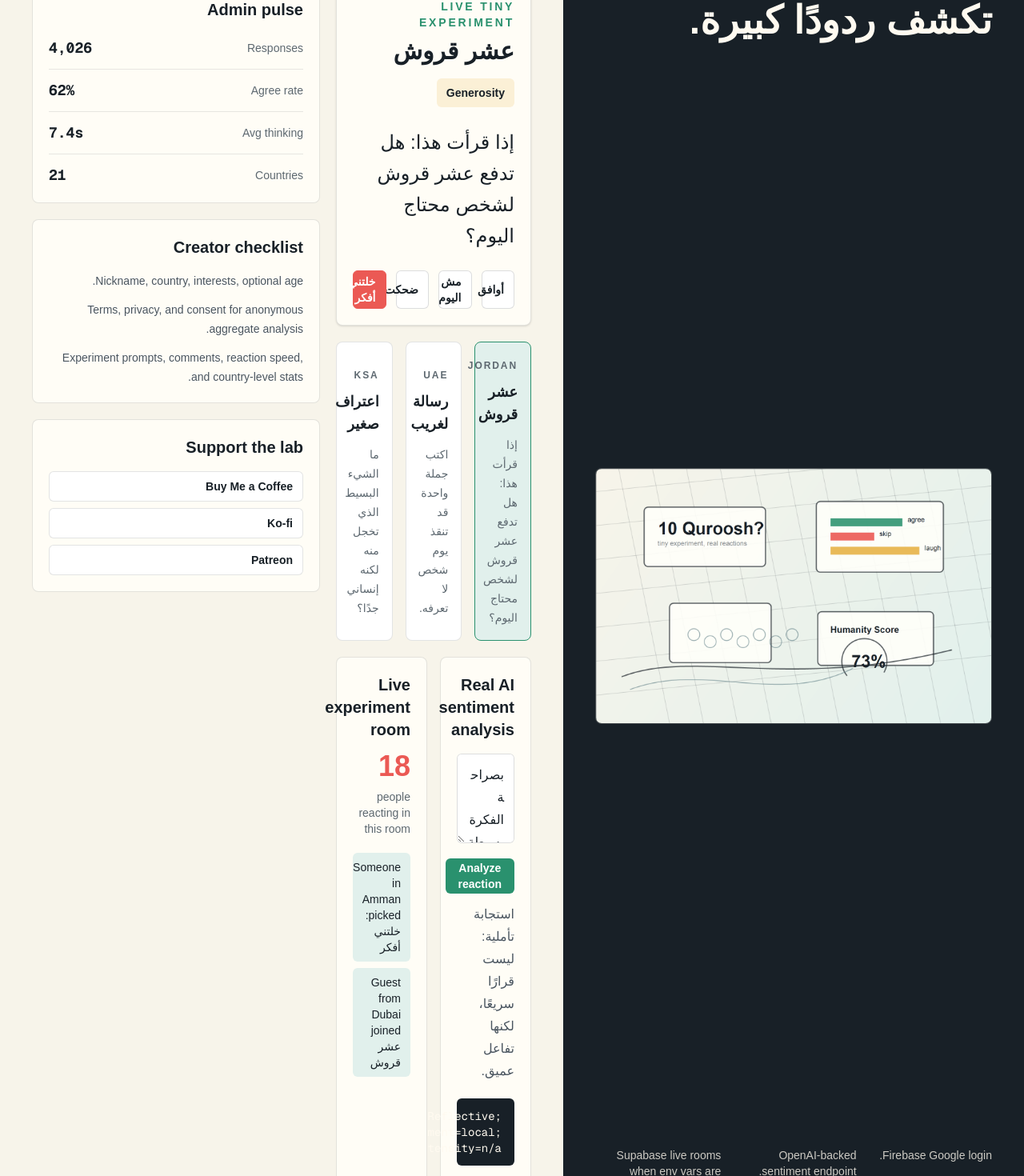
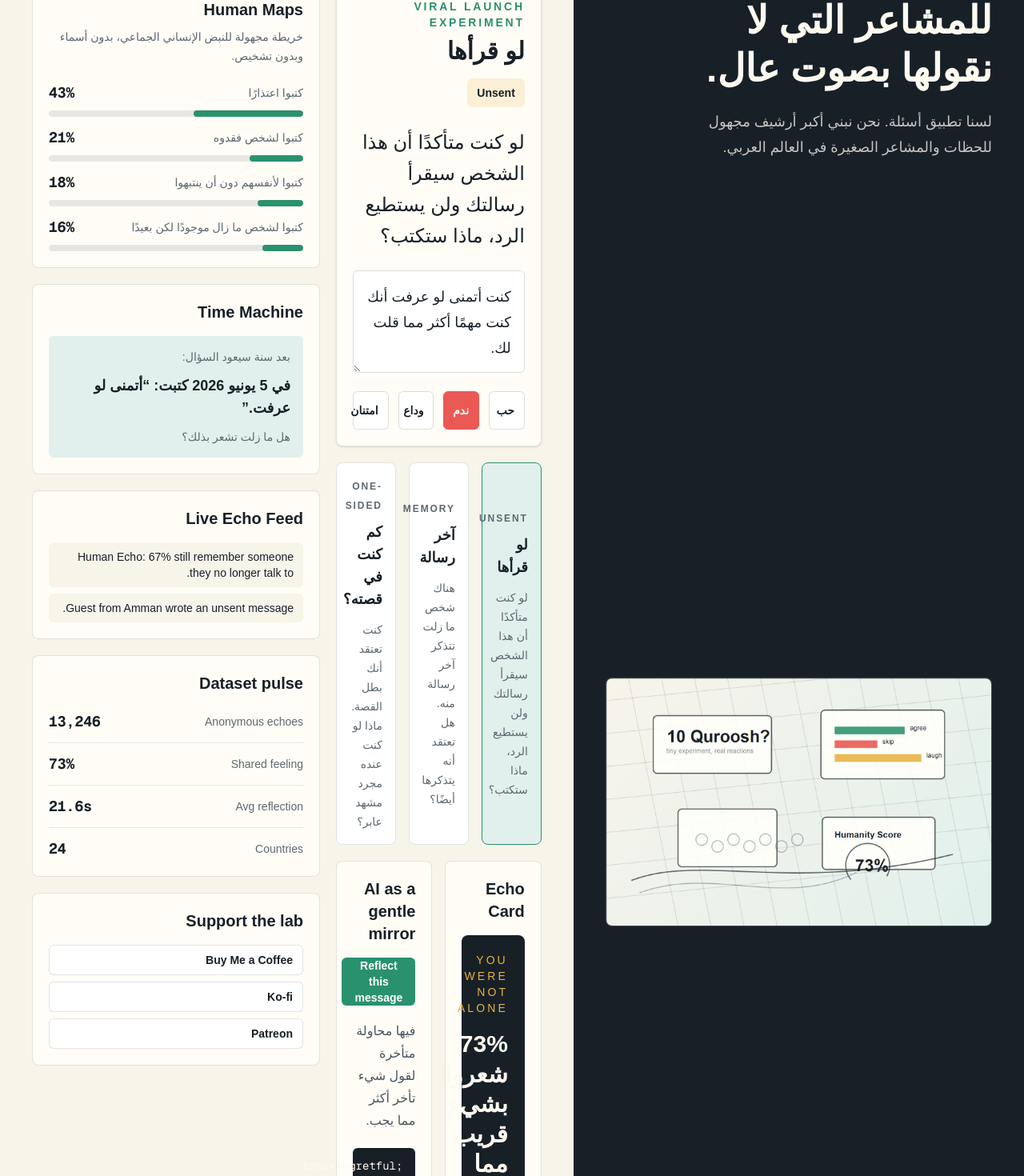
Before and after one commit to kazoya/HumanBits, a Next.js app: page / in a window 1280 px wide. Shown: the part 120-1590 px from the top of the page at 80% size. Built offline with nearby package versions, Linux system fonts and the light colour scheme; no server answers.

Commit message:
Position HumanBits around Human Echo

```diff
--- a/src/app/api/experiments/route.ts
+++ b/src/app/api/experiments/route.ts
@@ -2,33 +2,46 @@ import { NextResponse } from "next/server";
 
 const experiments = [
   {
-    id: "ten-quroosh",
-    title: "عشر قروش",
-    prompt: "هل تدفع عشر قروش لشخص محتاج اليوم؟",
+    id: "if-they-read-it",
+    title: "لو قرأها",
+    prompt: "لو كنت متأكدًا أن هذا الشخص سيقرأ رسالتك ولن يستطيع الرد، ماذا ستكتب؟",
     stats: {
-      responses: 1284,
-      agreeRate: 62,
-      averageThinkingSeconds: 7.4,
-      topCountries: ["Jordan", "UAE", "KSA"],
+      anonymousEchoes: 4288,
+      sharedFeelingRate: 67,
+      averageReflectionSeconds: 21.6,
+      topEchoes: ["اعتذار", "شخص فقدوه", "رسالة للنفس"],
     },
   },
   {
-    id: "kind-note",
-    title: "رسالة لغريب",
-    prompt: "اكتب جملة واحدة قد تنقذ يوم شخص لا تعرفه.",
+    id: "last-message",
+    title: "آخر رسالة",
+    prompt: "هناك شخص ما زلت تتذكر آخر رسالة منه. هل تعتقد أنه يتذكرها أيضًا؟",
     stats: {
-      responses: 842,
-      agreeRate: 78,
-      averageThinkingSeconds: 11.2,
-      topCountries: ["UAE", "Jordan", "Egypt"],
+      anonymousEchoes: 2197,
+      sharedFeelingRate: 41,
+      averageReflectionSeconds: 14.3,
+      topEchoes: ["حنين", "عدم إغلاق", "ذكرى من طرف واحد"],
+    },
+  },
+  {
+    id: "how-much-in-story",
+    title: "كم كنت في قصته؟",
+    prompt: "كنت تعتقد أنك بطل القصة. ماذا لو كنت عنده مجرد مشهد عابر؟",
+    stats: {
+      anonymousEchoes: 1861,
+      sharedFeelingRate: 53,
+      averageReflectionSeconds: 17.9,
+      topEchoes: ["مقارنة", "تعلق", "دهشة"],
     },
   },
 ];
 
 export function GET() {
   return NextResponse.json({
-    disclaimer:
-      "HumanBits metrics are playful and reflective, not scientific or moral ratings.",
+    positioning:
+      "HumanBits is an anonymous emotional dataset, not a moral scoring app.",
+    safetyRule:
+      "Every experiment should move through pain, confession, shared echo, and a small hopeful exit.",
     experiments,
   });
 }
--- a/src/app/page.tsx
+++ b/src/app/page.tsx
@@ -13,7 +13,7 @@ import {
 } from "@/lib/firebase";
 import { getSupabaseBrowserClient } from "@/lib/supabase";
 
-type Reaction = "agree" | "skip" | "laugh" | "reflect";
+type Reaction = "love" | "regret" | "goodbye" | "gratitude";
 
 type SentimentResult = {
   tone: string;
@@ -26,66 +26,73 @@ type SentimentResult = {
 
 const experiments = [
   {
-    id: "ten-quroosh",
-    title: "عشر قروش",
-    question: "إذا قرأت هذا: هل تدفع عشر قروش لشخص محتاج اليوم؟",
-    category: "Generosity",
-    country: "Jordan",
-    responses: 1284,
-    agree: 62,
-    avgThink: "7.4s",
+    id: "if-they-read-it",
+    title: "لو قرأها",
+    question: "لو كنت متأكدًا أن هذا الشخص سيقرأ رسالتك ولن يستطيع الرد، ماذا ستكتب؟",
+    category: "Unsent",
+    country: "Arab world",
+    responses: 4288,
+    echo: 67,
+    avgThink: "21.6s",
   },
   {
-    id: "kind-note",
-    title: "رسالة لغريب",
-    question: "اكتب جملة واحدة قد تنقذ يوم شخص لا تعرفه.",
-    category: "Empathy",
-    country: "UAE",
-    responses: 842,
-    agree: 78,
-    avgThink: "11.2s",
+    id: "last-message",
+    title: "آخر رسالة",
+    question: "هناك شخص ما زلت تتذكر آخر رسالة منه. هل تعتقد أنه يتذكرها أيضًا؟",
+    category: "Memory",
+    country: "Jordan",
+    responses: 2197,
+    echo: 41,
+    avgThink: "14.3s",
   },
   {
-    id: "awkward-truth",
-    title: "اعتراف صغير",
-    question: "ما الشيء البسيط الذي تخجل منه لكنه إنساني جدًا؟",
-    category: "Honesty",
-    country: "KSA",
-    responses: 611,
-    agree: 54,
-    avgThink: "18.9s",
+    id: "how-much-in-story",
+    title: "كم كنت في قصته؟",
+    question: "كنت تعتقد أنك بطل القصة. ماذا لو كنت عنده مجرد مشهد عابر؟",
+    category: "One-sided",
+    country: "UAE",
+    responses: 1861,
+    echo: 53,
+    avgThink: "17.9s",
   },
 ];
 
 const reactionCopy: Record<
   Reaction,
-  { label: string; analyzer: string; score: string; tone: string }
+  { label: string; analyzer: string; echo: string; tone: string }
 > = {
-  agree: {
-    label: "أوافق",
-    analyzer: "استجابة إنسانية مباشرة مع ميل للتصرف.",
-    score: "73% chaotic good",
-    tone: "Generous",
+  love: {
+    label: "حب",
+    analyzer: "الرسالة تبدو كأنها شيء بقي حيًا حتى بعد أن انتهت المحادثة.",
+    echo: "41% كتبوا لشخص كان عالمهم لفترة.",
+    tone: "tender",
   },
-  skip: {
-    label: "مش اليوم",
-    analyzer: "تردد مفهوم: الفكرة أثارت مقاومة خفيفة بدل رفض كامل.",
-    score: "48% practical skeptic",
-    tone: "Careful",
+  regret: {
+    label: "ندم",
+    analyzer: "فيها محاولة متأخرة لقول شيء تأخر أكثر مما يجب.",
+    echo: "28% كتبوا اعتذارًا لم يجد طريقه لصاحبه.",
+    tone: "regretful",
   },
-  laugh: {
-    label: "ضحكت",
-    analyzer: "رد ساخر/لطيف، قابل للتحول إلى مشاركة اجتماعية.",
-    score: "81% playful human",
-    tone: "Humorous",
+  goodbye: {
+    label: "وداع",
+    analyzer: "هذه ليست نهاية صاخبة، بل باب بقي نصف مفتوح.",
+    echo: "19% كتبوا لشخص لن يعود إلى نفس المكان.",
+    tone: "quiet",
   },
-  reflect: {
-    label: "خلتني أفكر",
-    analyzer: "استجابة تأملية: ليست قرارًا سريعًا، لكنها تفاعل عميق.",
-    score: "69% reflective soul",
-    tone: "Reflective",
+  gratitude: {
+    label: "امتنان",
+    analyzer: "في الرسالة ضوء صغير لشخص ترك أثرًا أكبر مما يعرف.",
+    echo: "12% كتبوا شكرًا لم يقولوه في وقته.",
+    tone: "warm",
   },
 };
+
+const humanMap = [
+  ["كتبوا اعتذارًا", "43%"],
+  ["كتبوا لشخص فقدوه", "21%"],
+  ["كتبوا لأنفسهم دون أن ينتبهوا", "18%"],
+  ["كتبوا لشخص ما زال موجودًا لكن بعيدًا", "16%"],
+];
 
 const supportLinks = [
   {
@@ -106,14 +113,14 @@ const supportLinks = [
 
 export default function Home() {
   const [activeId, setActiveId] = useState(experiments[0].id);
-  const [reaction, setReaction] = useState<Reaction>("reflect");
+  const [reaction, setReaction] = useState<Reaction>("regret");
   const [user, setUser] = useState<User | null>(null);
-  const [roomCount, setRoomCount] = useState(18);
+  const [roomCount, setRoomCount] = useState(118);
   const [roomFeed, setRoomFeed] = useState<string[]>([
-    "Someone in Amman picked: خلتني أفكر",
-    "Guest from Dubai joined عشر قروش",
+    "Human Echo: 67% still remember someone they no longer talk to.",
+    "Guest from Amman wrote an unsent message.",
   ]);
-  const [note, setNote] = useState("بصراحة الفكرة بسيطة لكنها بتوخز الضمير شوي.");
+  const [note, setNote] = useState("كنت أتمنى لو عرفت أنك كنت مهمًا أكثر مما قلت لك.");
   const [sentiment, setSentiment] = useState<SentimentResult | null>(null);
   const [isAnalyzing, setIsAnalyzing] = useState(false);
   const [authError, setAuthError] = useState<string | null>(null);
@@ -126,10 +133,8 @@ export default function Home() {
       return;
     }
 
-    let unsubscribe = () => {};
-
     const auth = getFirebaseAuth();
-    unsubscribe = auth.onAuthStateChanged((currentUser) => setUser(currentUser));
+    const unsubscribe = auth.onAuthStateChanged((currentUser) => setUser(currentUser));
     void getFirebaseAnalytics();
 
     return unsubscribe;
@@ -140,11 +145,11 @@ export default function Home() {
     let channel: RealtimeChannel | null = null;
 
     if (supabase) {
-      channel = supabase.channel(`live-experiment:${activeId}`);
+      channel = supabase.channel(`human-echo:${activeId}`);
       channel
-        .on("broadcast", { event: "reaction" }, ({ payload }) => {
-          const label = String(payload?.label ?? "joined");
-          setRoomFeed((items) => [`Live room: ${label}`, ...items].slice(0, 5));
+        .on("broadcast", { event: "echo" }, ({ payload }) => {
+          const label = String(payload?.label ?? "new echo");
+          setRoomFeed((items) => [`Live echo: ${label}`, ...items].slice(0, 5));
           setRoomCount((count) => count + 1);
         })
         .subscribe();
@@ -158,10 +163,10 @@ export default function Home() {
   }, [activeId]);
 
   const stats = useMemo(() => {
-    const seed = activeExperiment.responses + activeExperiment.agree + reaction.length + roomCount;
+    const seed = activeExperiment.responses + activeExperiment.echo + reaction.length + roomCount;
     return {
       total: activeExperiment.responses + seed * 2,
-      agree: Math.min(94, activeExperiment.agree + (reaction === "agree" ? 8 : 0)),
+      echo: Math.min(94, activeExperiment.echo + (reaction === "regret" ? 6 : 0)),
       countries: 18 + (seed % 9),
       sentiment: sentiment?.tone ?? reactionCopy[reaction].tone,
     };
@@ -183,14 +188,14 @@ export default function Home() {
 
   async function handleReaction(nextReaction: Reaction) {
     setReaction(nextReaction);
-    setRoomFeed((items) => [`You picked: ${reactionCopy[nextReaction].label}`, ...items].slice(0, 5));
+    setRoomFeed((items) => [`You added an echo: ${reactionCopy[nextReaction].label}`, ...items].slice(0, 5));
     setRoomCount((count) => count + 1);
 
     const supabase = getSupabaseBrowserClient();
     if (supabase) {
-      await supabase.channel(`live-experiment:${activeId}`).send({
+      await supabase.channel(`human-echo:${activeId}`).send({
         type: "broadcast",
-        event: "reaction",
+        event: "echo",
         payload: { label: reactionCopy[nextReaction].label, experimentId: activeId },
       });
     }
@@ -215,17 +220,20 @@ export default function Home() {
 
   return (
     <main className="min-h-screen bg-[#f7f4ea] text-[#182027]">
-      <section className="grid min-h-screen grid-cols-1 gap-0 lg:grid-cols-[0.9fr_1.1fr]">
-        <aside className="flex min-h-[520px] flex-col justify-between bg-[#182027] px-6 py-6 text-[#fffaf0] sm:px-10 lg:min-h-screen">
-          <div className="flex items-center justify-between gap-4">
+      <section className="grid min-h-screen grid-cols-1 gap-0 lg:grid-cols-[0.88fr_1.12fr]">
+        <aside className="flex min-h-[560px] flex-col justify-between bg-[#182027] px-6 py-6 text-[#fffaf0] sm:px-10 lg:min-h-screen">
+          <div className="flex items-start justify-between gap-4">
             <div>
               <p className="text-sm uppercase tracking-[0.28em] text-[#e6b143]">HumanBits</p>
-              <h1 className="mt-3 max-w-lg text-4xl font-semibold leading-tight sm:text-5xl">
-                تجارب إنسانية صغيرة تكشف ردودًا كبيرة.
+              <h1 className="mt-3 max-w-xl text-4xl font-semibold leading-tight sm:text-5xl">
+                Wikipedia للمشاعر التي لا نقولها بصوت عال.
               </h1>
+              <p className="mt-5 max-w-xl text-lg leading-8 text-[#fffaf0]/76">
+                لسنا تطبيق أسئلة. نحن نبني أكبر أرشيف مجهول للحظات والمشاعر الصغيرة في العالم العربي.
+              </p>
             </div>
             <div className="hidden rounded-md border border-[#fffaf0]/20 px-3 py-2 text-sm text-[#fffaf0]/80 sm:block">
-              MVP
+              Human Echo
             </div>
           </div>
 
@@ -235,22 +243,22 @@ export default function Home() {
               width={1400}
               height={900}
               priority
-              alt="HumanBits experiment dashboard illustration"
+              alt="HumanBits anonymous emotional dataset interface"
               className="h-auto w-full object-cover"
             />
           </div>
 
           <div className="grid gap-3 text-sm text-[#fffaf0]/78 sm:grid-cols-3">
-            <p>Firebase Google login.</p>
-            <p>OpenAI-backed sentiment endpoint.</p>
-            <p>Supabase live rooms when env vars are present.</p>
+            <p>Anonymous emotional dataset.</p>
+            <p>Echo Cards built for sharing.</p>
+            <p>Time Machine for returning memories.</p>
           </div>
         </aside>
 
         <section className="flex flex-col px-5 py-5 sm:px-8 lg:px-10">
           <nav className="flex flex-wrap items-center justify-between gap-3 border-b border-[#182027]/12 pb-4">
             <div className="flex flex-wrap gap-2">
-              {["Guest view", "Creator", "Admin"].map((item) => (
+              {["Echo Cards", "Human Maps", "Time Machine"].map((item) => (
                 <button
                   key={item}
                   className="h-10 rounded-md border border-[#182027]/15 px-4 text-sm font-medium transition hover:border-[#eb5954] hover:text-[#eb5954]"
@@ -288,7 +296,7 @@ export default function Home() {
                 <div className="flex flex-wrap items-start justify-between gap-4">
                   <div>
                     <p className="text-sm font-semibold uppercase tracking-[0.2em] text-[#2a916e]">
-                      Live tiny experiment
+                      Viral launch experiment
                     </p>
                     <h2 className="mt-2 text-3xl font-semibold">{activeExperiment.title}</h2>
                   </div>
@@ -299,7 +307,12 @@ export default function Home() {
                 <p className="mt-6 max-w-3xl text-2xl font-medium leading-relaxed">
                   {activeExperiment.question}
                 </p>
-                <div className="mt-6 grid gap-3 sm:grid-cols-4">
+                <textarea
+                  value={note}
+                  onChange={(event) => setNote(event.target.value)}
+                  className="mt-6 min-h-32 w-full rounded-md border border-[#182027]/15 bg-white p-4 text-right text-lg leading-8 outline-none focus:border-[#2a916e]"
+                />
+                <div className="mt-4 grid gap-3 sm:grid-cols-4">
                   {(Object.keys(reactionCopy) as Reaction[]).map((key) => (
                     <button
                       key={key}
@@ -328,7 +341,7 @@ export default function Home() {
                     }`}
                   >
                     <span className="text-xs font-semibold uppercase tracking-[0.16em] text-[#5d6870]">
-                      {item.country}
+                      {item.category}
                     </span>
                     <h3 className="mt-2 text-lg font-semibold">{item.title}</h3>
                     <p className="mt-3 text-sm leading-6 text-[#5d6870]">{item.question}</p>
@@ -338,20 +351,31 @@ export default function Home() {
 
               <section className="grid gap-4 md:grid-cols-2">
                 <div className="rounded-lg border border-[#182027]/12 bg-[#fffdf6] p-5">
-                  <h3 className="text-xl font-semibold">Real AI sentiment analysis</h3>
-                  <textarea
-                    value={note}
-                    onChange={(event) => setNote(event.target.value)}
-                    className="mt-4 min-h-28 w-full rounded-md border border-[#182027]/15 bg-white p-3 text-right leading-7 outline-none focus:border-[#2a916e]"
-                  />
+                  <h3 className="text-xl font-semibold">Echo Card</h3>
+                  <div className="mt-4 rounded-lg border border-[#182027]/15 bg-[#182027] p-5 text-[#fffaf0]">
+                    <p className="text-sm uppercase tracking-[0.22em] text-[#e6b143]">You were not alone</p>
+                    <p className="mt-4 text-3xl font-semibold leading-tight">
+                      {stats.echo}% شعروا بشيء قريب مما كتبت.
+                    </p>
+                    <p className="mt-4 leading-7 text-[#fffaf0]/76">
+                      {reactionCopy[reaction].echo}
+                    </p>
+                    <button className="mt-5 min-h-11 rounded-md bg-[#eb5954] px-4 text-sm font-semibold text-white">
+                      Share Echo
+                    </button>
+                  </div>
+                </div>
+
+                <div className="rounded-lg border border-[#182027]/12 bg-[#fffdf6] p-5">
+                  <h3 className="text-xl font-semibold">AI as a gentle mirror</h3>
                   <button
                     onClick={analyzeReaction}
                     disabled={isAnalyzing}
-                    className="mt-3 min-h-11 rounded-md bg-[#2a916e] px-4 text-sm font-semibold text-white transition hover:bg-[#237b5d] disabled:cursor-not-allowed disabled:opacity-60"
+                    className="mt-4 min-h-11 rounded-md bg-[#2a916e] px-4 text-sm font-semibold text-white transition hover:bg-[#237b5d] disabled:cursor-not-allowed disabled:opacity-60"
                   >
-                    {isAnalyzing ? "Analyzing..." : "Analyze reaction"}
+                    {isAnalyzing ? "Analyzing..." : "Reflect this message"}
                   </button>
-                  <p className="mt-3 leading-7 text-[#4a5560]">
+                  <p className="mt-4 leading-7 text-[#4a5560]">
                     {sentiment?.summary ?? reactionCopy[reaction].analyzer}
                   </p>
                   <div className="mt-5 rounded-md bg-[#182027] px-4 py-3 font-mono text-sm text-[#fffaf0]">
@@ -359,29 +383,59 @@ export default function Home() {
                     intensity={sentiment?.intensity ?? "n/a"}
                   </div>
                 </div>
-                <div className="rounded-lg border border-[#182027]/12 bg-[#fffdf6] p-5">
-                  <h3 className="text-xl font-semibold">Live experiment room</h3>
-                  <p className="mt-3 text-4xl font-semibold text-[#eb5954]">{roomCount}</p>
-                  <p className="mt-2 text-sm text-[#5d6870]">people reacting in this room</p>
-                  <div className="mt-5 space-y-2">
-                    {roomFeed.map((item, index) => (
-                      <p key={`${item}-${index}`} className="rounded-md bg-[#e1f0ec] px-3 py-2 text-sm">
-                        {item}
-                      </p>
-                    ))}
-                  </div>
-                </div>
               </section>
             </div>
 
             <aside className="flex flex-col gap-5">
               <section className="rounded-lg border border-[#182027]/12 bg-[#fffdf6] p-5">
-                <h2 className="text-xl font-semibold">Admin pulse</h2>
+                <h2 className="text-xl font-semibold">Human Maps</h2>
+                <p className="mt-2 text-sm leading-6 text-[#5d6870]">
+                  خريطة مجهولة للنبض الإنساني الجماعي، بدون أسماء وبدون تشخيص.
+                </p>
+                <div className="mt-5 grid gap-3">
+                  {humanMap.map(([label, value]) => (
+                    <div key={label}>
+                      <div className="mb-2 flex items-center justify-between gap-3">
+                        <span className="text-sm text-[#5d6870]">{label}</span>
+                        <strong className="font-mono text-lg">{value}</strong>
+                      </div>
+                      <div className="h-2 overflow-hidden rounded-full bg-[#182027]/10">
+                        <div className="h-full rounded-full bg-[#2a916e]" style={{ width: value }} />
+                      </div>
+                    </div>
+                  ))}
+                </div>
+              </section>
+
+              <section className="rounded-lg border border-[#182027]/12 bg-[#fffdf6] p-5">
+                <h2 className="text-xl font-semibold">Time Machine</h2>
+                <div className="mt-4 rounded-md bg-[#e1f0ec] p-4">
+                  <p className="text-sm text-[#5d6870]">بعد سنة سيعود السؤال:</p>
+                  <p className="mt-3 text-lg font-semibold leading-7">
+                    في 5 يونيو 2026 كتبت: “أتمنى لو عرفت.”
+                  </p>
+                  <p className="mt-3 text-sm text-[#5d6870]">هل ما زلت تشعر بذلك؟</p>
+                </div>
+              </section>
+
+              <section className="rounded-lg border border-[#182027]/12 bg-[#fffdf6] p-5">
+                <h2 className="text-xl font-semibold">Live Echo Feed</h2>
+                <div className="mt-4 space-y-2">
+                  {roomFeed.map((item, index) => (
+                    <p key={`${item}-${index}`} className="rounded-md bg-[#f7f4ea] px-3 py-2 text-sm">
+                      {item}
+                    </p>
+                  ))}
+                </div>
+              </section>
+
+              <section className="rounded-lg border border-[#182027]/12 bg-[#fffdf6] p-5">
+                <h2 className="text-xl font-semibold">Dataset pulse</h2>
                 <div className="mt-5 grid gap-3">
                   {[
-                    ["Responses", stats.total.toLocaleString()],
-                    ["Agree rate", `${stats.agree}%`],
-                    ["Avg thinking", activeExperiment.avgThink],
+                    ["Anonymous echoes", stats.total.toLocaleString()],
+                    ["Shared feeling", `${stats.echo}%`],
+                    ["Avg reflection", activeExperiment.avgThink],
                     ["Countries", stats.countries.toString()],
                   ].map(([label, value]) => (
                     <div
@@ -392,15 +446,6 @@ export default function Home() {
                       <strong className="font-mono text-lg">{value}</strong>
                     </div>
                   ))}
-                </div>
-              </section>
-
-              <section className="rounded-lg border border-[#182027]/12 bg-[#fffdf6] p-5">
-                <h2 className="text-xl font-semibold">Creator checklist</h2>
-                <div className="mt-4 space-y-3 text-sm leading-6 text-[#4a5560]">
-                  <p>Nickname, country, interests, optional age.</p>
-                  <p>Terms, privacy, and consent for anonymous aggregate analysis.</p>
-                  <p>Experiment prompts, comments, reaction speed, and country-level stats.</p>
                 </div>
               </section>
 
```
Also changed, not shown: 1 other file (tests, documents, lock files or other folders).
